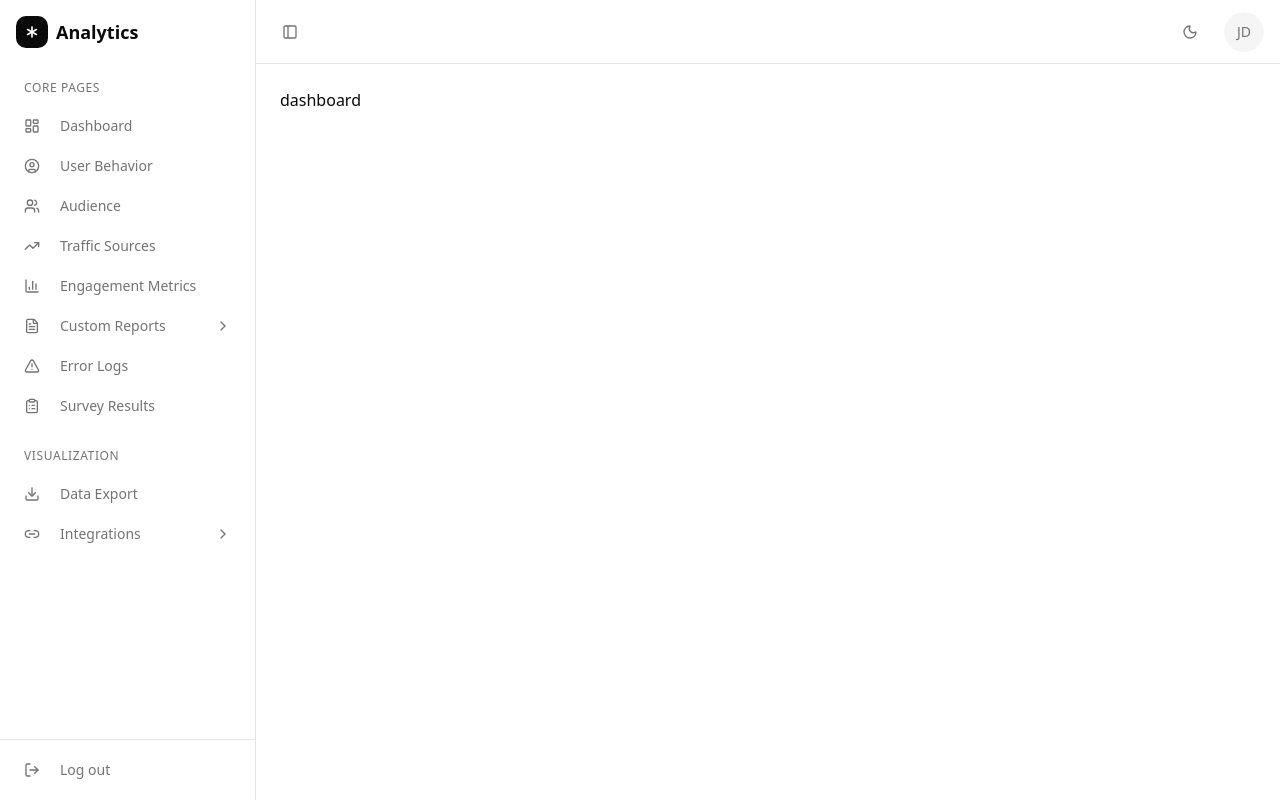
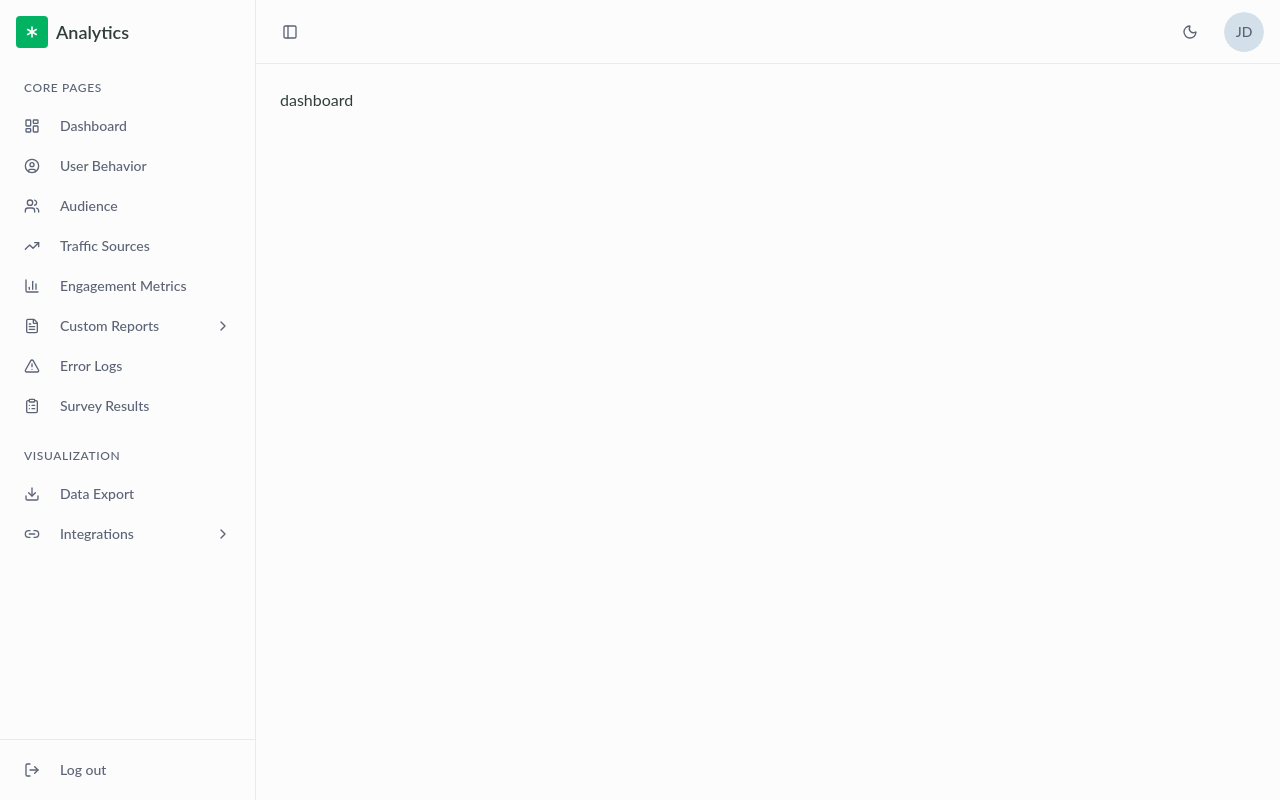
Before and after one commit to golap-hasan/recycle_mart_dashboard, a Next.js app: page / in a window 1280 px wide. Built offline with nearby package versions, Linux system fonts and the light colour scheme.

Commit message:
update theme

```diff
--- a/src/app/globals.css
+++ b/src/app/globals.css
@@ -3,113 +3,149 @@
 
 @custom-variant dark (&:is(.dark *));
 
+:root {
+  --background: oklch(0.99 0 0);
+  --foreground: oklch(0.35 0.02 165.48);
+  --card: oklch(1.00 0 0);
+  --card-foreground: oklch(0.35 0.02 165.48);
+  --popover: oklch(1.00 0 0);
+  --popover-foreground: oklch(0.35 0.02 165.48);
+  --primary: oklch(0.67 0.17 153.85);
+  --primary-foreground: oklch(0.99 0.02 175.22);
+  --secondary: oklch(0.90 0.02 238.66);
+  --secondary-foreground: oklch(0.20 0.02 266.02);
+  --muted: oklch(0.90 0.02 240.73);
+  --muted-foreground: oklch(0.50 0.03 268.53);
+  --accent: oklch(0.90 0.02 240.73);
+  --accent-foreground: oklch(0.35 0.02 165.48);
+  --destructive: oklch(0.61 0.24 20.96);
+  --border: oklch(0.94 0.01 238.46);
+  --input: oklch(0.85 0.02 240.75);
+  --ring: oklch(0.67 0.17 153.85);
+  --chart-1: oklch(0.67 0.17 153.85);
+  --chart-2: oklch(0.50 0.10 270.06);
+  --chart-3: oklch(0.72 0.12 201.79);
+  --chart-4: oklch(0.80 0.10 100.65);
+  --chart-5: oklch(0.60 0.15 300.14);
+  --sidebar: oklch(0.98 0.01 238.45);
+  --sidebar-foreground: oklch(0.35 0.02 165.48);
+  --sidebar-primary: oklch(0.67 0.17 153.85);
+  --sidebar-primary-foreground: oklch(0.98 0.01 238.45);
+  --sidebar-accent: oklch(0.90 0.02 240.73);
+  --sidebar-accent-foreground: oklch(0.35 0.02 165.48);
+  --sidebar-border: oklch(0.85 0.02 240.75);
+  --sidebar-ring: oklch(0.67 0.17 153.85);
+
+  --font-sans: Lato, sans-serif;
+  --font-serif: Merriweather, Geist, Geist Fallback, ui-serif, Georgia, Cambria, "Times New Roman", Times, serif;
+  --font-mono: Roboto Mono, Geist Mono, Geist Mono Fallback, ui-monospace, SFMono-Regular, Menlo, Monaco, Consolas, "Liberation Mono", "Courier New", monospace;
+
+  --radius: 0.25rem;
+
+  --shadow-2xs: 0px 1px 3px 0px oklch(0.35 0.05 163.02 / 0.02);
+  --shadow-xs: 0px 1px 3px 0px oklch(0.35 0.05 163.02 / 0.02);
+  --shadow-sm: 0px 1px 3px 0px oklch(0.35 0.05 163.02 / 0.04), 0px 1px 2px -1px oklch(0.35 0.05 163.02 / 0.04);
+  --shadow: 0px 1px 3px 0px oklch(0.35 0.05 163.02 / 0.04), 0px 1px 2px -1px oklch(0.35 0.05 163.02 / 0.04);
+  --shadow-md: 0px 1px 3px 0px oklch(0.35 0.05 163.02 / 0.04), 0px 2px 4px -1px oklch(0.35 0.05 163.02 / 0.04);
+  --shadow-lg: 0px 1px 3px 0px oklch(0.35 0.05 163.02 / 0.04), 0px 4px 6px -1px oklch(0.35 0.05 163.02 / 0.04);
+  --shadow-xl: 0px 1px 3px 0px oklch(0.35 0.05 163.02 / 0.04), 0px 8px 10px -1px oklch(0.35 0.05 163.02 / 0.04);
+  --shadow-2xl: 0px 1px 3px 0px oklch(0.35 0.05 163.02 / 0.10);
+
+}
+
+.dark {
+  --background: oklch(0.15 0.02 269.18);
+  --foreground: oklch(0.95 0.01 238.46);
+  --card: oklch(0.20 0.02 266.02);
+  --card-foreground: oklch(0.95 0.01 238.46);
+  --popover: oklch(0.20 0.02 266.02);
+  --popover-foreground: oklch(0.95 0.01 238.46);
+  --primary: oklch(0.67 0.17 153.85);
+  --primary-foreground: oklch(0.15 0.02 269.18);
+  --secondary: oklch(0.30 0.03 271.05);
+  --secondary-foreground: oklch(0.95 0.01 238.46);
+  --muted: oklch(0.30 0.03 271.05);
+  --muted-foreground: oklch(0.60 0.03 269.46);
+  --accent: oklch(0.30 0.03 271.05);
+  --accent-foreground: oklch(0.95 0.01 238.46);
+  --destructive: oklch(0.64 0.25 19.69);
+  --border: oklch(0.95 0.01 238.46 / 15%);
+  --input: oklch(0.95 0.01 238.46 / 20%);
+  --ring: oklch(0.67 0.17 153.85);
+  --chart-1: oklch(0.67 0.17 153.85);
+  --chart-2: oklch(0.60 0.10 269.83);
+  --chart-3: oklch(0.72 0.12 201.79);
+  --chart-4: oklch(0.80 0.10 100.65);
+  --chart-5: oklch(0.60 0.15 300.14);
+  --sidebar: oklch(0.20 0.02 266.02);
+  --sidebar-foreground: oklch(0.95 0.01 238.46);
+  --sidebar-primary: oklch(0.67 0.17 153.85);
+  --sidebar-primary-foreground: oklch(0.15 0.02 269.18);
+  --sidebar-accent: oklch(0.30 0.03 271.05);
+  --sidebar-accent-foreground: oklch(0.95 0.01 238.46);
+  --sidebar-border: oklch(0.95 0.01 238.46 / 15%);
+  --sidebar-ring: oklch(0.67 0.17 153.85);
+
+  --shadow-2xs: 0px 1px 2px 0px oklch(0 0 0 / 0.01);
+  --shadow-xs: 0px 1px 2px 0px oklch(0 0 0 / 0.01);
+  --shadow-sm: 0px 1px 2px 0px oklch(0 0 0 / 0.01), 0px 1px 2px -1px oklch(0 0 0 / 0.01);
+  --shadow: 0px 1px 2px 0px oklch(0 0 0 / 0.01), 0px 1px 2px -1px oklch(0 0 0 / 0.01);
+  --shadow-md: 0px 1px 2px 0px oklch(0 0 0 / 0.01), 0px 2px 4px -1px oklch(0 0 0 / 0.01);
+  --shadow-lg: 0px 1px 2px 0px oklch(0 0 0 / 0.01), 0px 4px 6px -1px oklch(0 0 0 / 0.01);
+  --shadow-xl: 0px 1px 2px 0px oklch(0 0 0 / 0.01), 0px 8px 10px -1px oklch(0 0 0 / 0.01);
+  --shadow-2xl: 0px 1px 2px 0px oklch(0 0 0 / 0.03);
+}
+
 @theme inline {
   --color-background: var(--background);
   --color-foreground: var(--foreground);
-  --font-sans: var(--font-geist-sans);
-  --font-mono: var(--font-geist-mono);
+  --color-card: var(--card);
+  --color-card-foreground: var(--card-foreground);
+  --color-popover: var(--popover);
+  --color-popover-foreground: var(--popover-foreground);
+  --color-primary: var(--primary);
+  --color-primary-foreground: var(--primary-foreground);
+  --color-secondary: var(--secondary);
+  --color-secondary-foreground: var(--secondary-foreground);
+  --color-muted: var(--muted);
+  --color-muted-foreground: var(--muted-foreground);
+  --color-accent: var(--accent);
+  --color-accent-foreground: var(--accent-foreground);
+  --color-destructive: var(--destructive);
+  --color-border: var(--border);
+  --color-input: var(--input);
+  --color-ring: var(--ring);
+  --color-chart-1: var(--chart-1);
+  --color-chart-2: var(--chart-2);
+  --color-chart-3: var(--chart-3);
+  --color-chart-4: var(--chart-4);
+  --color-chart-5: var(--chart-5);
+  --color-sidebar: var(--sidebar);
+  --color-sidebar-foreground: var(--sidebar-foreground);
+  --color-sidebar-primary: var(--sidebar-primary);
+  --color-sidebar-primary-foreground: var(--sidebar-primary-foreground);
+  --color-sidebar-accent: var(--sidebar-accent);
+  --color-sidebar-accent-foreground: var(--sidebar-accent-foreground);
+  --color-sidebar-border: var(--sidebar-border);
   --color-sidebar-ring: var(--sidebar-ring);
-  --color-sidebar-border: var(--sidebar-border);
-  --color-sidebar-accent-foreground: var(--sidebar-accent-foreground);
-  --color-sidebar-accent: var(--sidebar-accent);
-  --color-sidebar-primary-foreground: var(--sidebar-primary-foreground);
-  --color-sidebar-primary: var(--sidebar-primary);
-  --color-sidebar-foreground: var(--sidebar-foreground);
-  --color-sidebar: var(--sidebar);
-  --color-chart-5: var(--chart-5);
-  --color-chart-4: var(--chart-4);
-  --color-chart-3: var(--chart-3);
-  --color-chart-2: var(--chart-2);
-  --color-chart-1: var(--chart-1);
-  --color-ring: var(--ring);
-  --color-input: var(--input);
-  --color-border: var(--border);
-  --color-destructive: var(--destructive);
-  --color-accent-foreground: var(--accent-foreground);
-  --color-accent: var(--accent);
-  --color-muted-foreground: var(--muted-foreground);
-  --color-muted: var(--muted);
-  --color-secondary-foreground: var(--secondary-foreground);
-  --color-secondary: var(--secondary);
-  --color-primary-foreground: var(--primary-foreground);
-  --color-primary: var(--primary);
-  --color-popover-foreground: var(--popover-foreground);
-  --color-popover: var(--popover);
-  --color-card-foreground: var(--card-foreground);
-  --color-card: var(--card);
+
+  --font-sans: var(--font-sans);
+  --font-mono: var(--font-mono);
+  --font-serif: var(--font-serif);
+
   --radius-sm: calc(var(--radius) - 4px);
   --radius-md: calc(var(--radius) - 2px);
   --radius-lg: var(--radius);
   --radius-xl: calc(var(--radius) + 4px);
-}
 
-:root {
-  --radius: 0.625rem;
-  --background: oklch(1 0 0);
-  --foreground: oklch(0.145 0 0);
-  --card: oklch(1 0 0);
-  --card-foreground: oklch(0.145 0 0);
-  --popover: oklch(1 0 0);
-  --popover-foreground: oklch(0.145 0 0);
-  --primary: oklch(0.205 0 0);
-  --primary-foreground: oklch(0.985 0 0);
-  --secondary: oklch(0.97 0 0);
-  --secondary-foreground: oklch(0.205 0 0);
-  --muted: oklch(0.97 0 0);
-  --muted-foreground: oklch(0.556 0 0);
-  --accent: oklch(0.97 0 0);
-  --accent-foreground: oklch(0.205 0 0);
-  --destructive: oklch(0.577 0.245 27.325);
-  --border: oklch(0.922 0 0);
-  --input: oklch(0.922 0 0);
-  --ring: oklch(0.708 0 0);
-  --chart-1: oklch(0.646 0.222 41.116);
-  --chart-2: oklch(0.6 0.118 184.704);
-  --chart-3: oklch(0.398 0.07 227.392);
-  --chart-4: oklch(0.828 0.189 84.429);
-  --chart-5: oklch(0.769 0.188 70.08);
-  --sidebar: oklch(0.985 0 0);
-  --sidebar-foreground: oklch(0.145 0 0);
-  --sidebar-primary: oklch(0.205 0 0);
-  --sidebar-primary-foreground: oklch(0.985 0 0);
-  --sidebar-accent: oklch(0.97 0 0);
-  --sidebar-accent-foreground: oklch(0.205 0 0);
-  --sidebar-border: oklch(0.922 0 0);
-  --sidebar-ring: oklch(0.708 0 0);
-}
-
-.dark {
-  --background: oklch(0.145 0 0);
-  --foreground: oklch(0.985 0 0);
-  --card: oklch(0.205 0 0);
-  --card-foreground: oklch(0.985 0 0);
-  --popover: oklch(0.205 0 0);
-  --popover-foreground: oklch(0.985 0 0);
-  --primary: oklch(0.922 0 0);
-  --primary-foreground: oklch(0.205 0 0);
-  --secondary: oklch(0.269 0 0);
-  --secondary-foreground: oklch(0.985 0 0);
-  --muted: oklch(0.269 0 0);
-  --muted-foreground: oklch(0.708 0 0);
-  --accent: oklch(0.269 0 0);
-  --accent-foreground: oklch(0.985 0 0);
-  --destructive: oklch(0.704 0.191 22.216);
-  --border: oklch(1 0 0 / 10%);
-  --input: oklch(1 0 0 / 15%);
-  --ring: oklch(0.556 0 0);
-  --chart-1: oklch(0.488 0.243 264.376);
-  --chart-2: oklch(0.696 0.17 162.48);
-  --chart-3: oklch(0.769 0.188 70.08);
-  --chart-4: oklch(0.627 0.265 303.9);
-  --chart-5: oklch(0.645 0.246 16.439);
-  --sidebar: oklch(0.205 0 0);
-  --sidebar-foreground: oklch(0.985 0 0);
-  --sidebar-primary: oklch(0.488 0.243 264.376);
-  --sidebar-primary-foreground: oklch(0.985 0 0);
-  --sidebar-accent: oklch(0.269 0 0);
-  --sidebar-accent-foreground: oklch(0.985 0 0);
-  --sidebar-border: oklch(1 0 0 / 10%);
-  --sidebar-ring: oklch(0.556 0 0);
+  --shadow-2xs: var(--shadow-2xs);
+  --shadow-xs: var(--shadow-xs);
+  --shadow-sm: var(--shadow-sm);
+  --shadow: var(--shadow);
+  --shadow-md: var(--shadow-md);
+  --shadow-lg: var(--shadow-lg);
+  --shadow-xl: var(--shadow-xl);
+  --shadow-2xl: var(--shadow-2xl);
 }
 
 @layer base {
--- a/src/layout/Sidebar.tsx
+++ b/src/layout/Sidebar.tsx
@@ -105,14 +105,14 @@ export default function Sidebar({ isCollapsed }: SidebarProps) {
         <div className="flex items-center justify-between p-4 h-16">
           {!isCollapsed && (
             <div className="flex items-center gap-2">
-              <div className="w-8 h-8 bg-foreground rounded-lg flex items-center justify-center">
+              <div className="w-8 h-8 bg-primary rounded-lg flex items-center justify-center">
                 <Asterisk className="w-5 h-5 text-background" />
               </div>
               <span className="text-foreground font-semibold text-lg">Analytics</span>
             </div>
           )}
           {isCollapsed && (
-            <div className="w-8 h-8 bg-foreground rounded-lg flex items-center justify-center mx-auto">
+            <div className="w-8 h-8 bg-primary rounded-lg flex items-center justify-center mx-auto">
               <Asterisk className="w-5 h-5 text-background" />
             </div>
           )}
```
